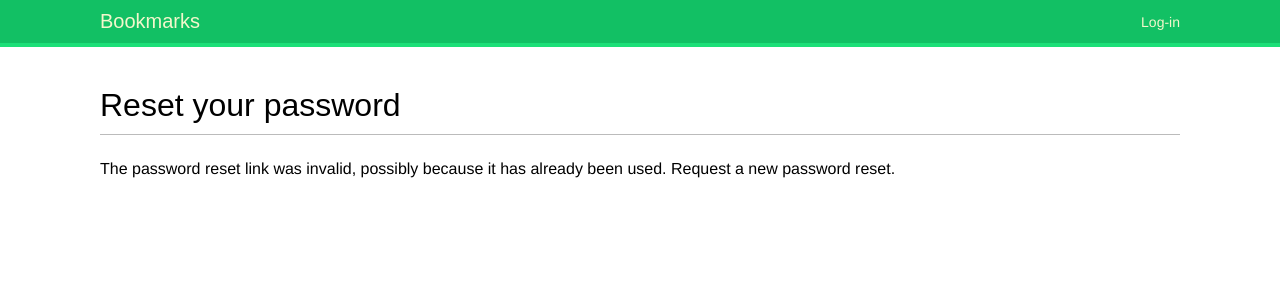
After one commit to paul-head/test-social, a Django app: page /account/reset/1/1 in a window 1280 px wide. The commit adds this page. Shown: the top 300 px of the page. Run offline with Django 3.2, Linux system fonts and the light colour scheme; some web fonts are replaced.

Commit message:
Add reset passwd/email html and edit urls

```diff
--- a/account/urls.py
+++ b/account/urls.py
@@ -8,4 +8,10 @@ urlpatterns = [
     path('login/', auth_views.LoginView.as_view(), name='login'),
     path('logout/', auth_views.LogoutView.as_view(), name='logout'),
     path('', views.dashboard, name='dashboard'),
+    path('password_change/', auth_views.PasswordChangeView.as_view(), name='password_change'),
+    path('password_change/done/', auth_views.PasswordChangeDoneView.as_view(), name='password_change_done'),
+    path('password_reset/', auth_views.PasswordResetView.as_view(), name='password_reset'),
+    path('password_reset/done/', auth_views.PasswordResetDoneView.as_view(), name='password_reset_done'),
+    path('reset/<uidb64>/<token>', auth_views.PasswordResetConfirmView.as_view(), name='password_reset_confirm'),
+    path('reset/done', auth_views.PasswordResetCompleteView.as_view(), name='password_reset_complete'),
 ]
--- a/templates/account/login.html
+++ b/templates/account/login.html
@@ -7,7 +7,7 @@
 {% block content %}
   <h1>Log In</h1>
   <p>Use this form to log in:</p>
-  <form action="" method="post">
+  <form action="." method="post">
     {{ form.as_p }}
     {% csrf_token %}
     <p><input type="submit" value="Log In"></p>
--- a/templates/base.html
+++ b/templates/base.html
@@ -7,9 +7,9 @@
   <link rel="stylesheet" href="{% static 'css/base.css' %}">
 </head>
 <body>
-  <div id="header">
-    <span class="logo">Заметки</span>
 
+    <div id="header">
+    <span class="logo">Bookmarks</span>
     {% if request.user.is_authenticated %}
       <ul class="menu">
         <li {% if section == "dashboard" %}class="selected"{% endif %}>
@@ -33,6 +33,7 @@
       {% endif %}
     </span>
   </div>
+
   <div id="content">
     {% block content %}
 
--- a/templates/registration/logout.html
+++ b/templates/registration/logged_out.html
@@ -7,7 +7,7 @@
 {% block content %}
   <h1>Log out</h1>
   <p>
-    You heve been successfully logged out
+    You have been successfully logged out
     You can <a href="{% url 'login' %}">log in</a> again
   </p>
 
--- a/templates/registration/login.html
+++ b/templates/registration/login.html
@@ -7,7 +7,7 @@
 {% block content %}
   <h1>Log in</h1>
   {% if form.errors %}
-    <p>Username anc password did'm match. Try again</p>
+    <p>Username and password did'n match. Try again</p>
   {% else %}
     <p>Use this form to log in:</p>
   {% endif %}
@@ -18,5 +18,6 @@
       <input type="hidden" name="next" value="{{ next }}">
       <p><input type="submit" value="Log In"></p>
     </form>
+    <p><a href="{% url 'password_reset' %}">Forgotten your password?</a></p>
   </div>
 {% endblock %}
--- /dev/null
+++ b/templates/registration/password_reset_confirm.html
@@ -0,0 +1,22 @@
+{% extends 'base.html' %}
+
+{% block title %}
+  Reset your password
+{% endblock %}
+
+{% block content %}
+  <h1>Reset your password</h1>
+  {% if validlink %}
+    <p>Please enter your new password twice:</p>
+    <form action="" method="post">
+      {{ form.as_p }}
+      {% csrf_token %}
+      <p><input type="submit" value="Change my password"></p>
+    </form>
+  {% else %}
+    <p>
+      The password reset link was invalid, possibly because it
+      has already been used. Request a new password reset.
+    </p>
+  {% endif %}
+{% endblock %}
--- /dev/null
+++ b/templates/registration/password_reset_email.html
@@ -0,0 +1,4 @@
+Someone asked for password reset for email {{ email }}.
+Follow the link below:
+{{ protocol }}://{{ domain }}{% url 'password_reset_confirm' uidb64=uid token=token %}
+Your username, in case you've forgotten: {{ user.get_username }}
```
Also changed, not shown: pet_social/settings.py (+6 -1 lines), templates/registration/password_change_done.html (added, +10 -0 lines), templates/registration/password_change_form.html (added, +15 -0 lines), templates/registration/password_reset_complete.html (added, +13 -0 lines), templates/registration/password_reset_done.html (added, +11 -0 lines), templates/registration/password_reset_form.html (added, +15 -0 lines).
